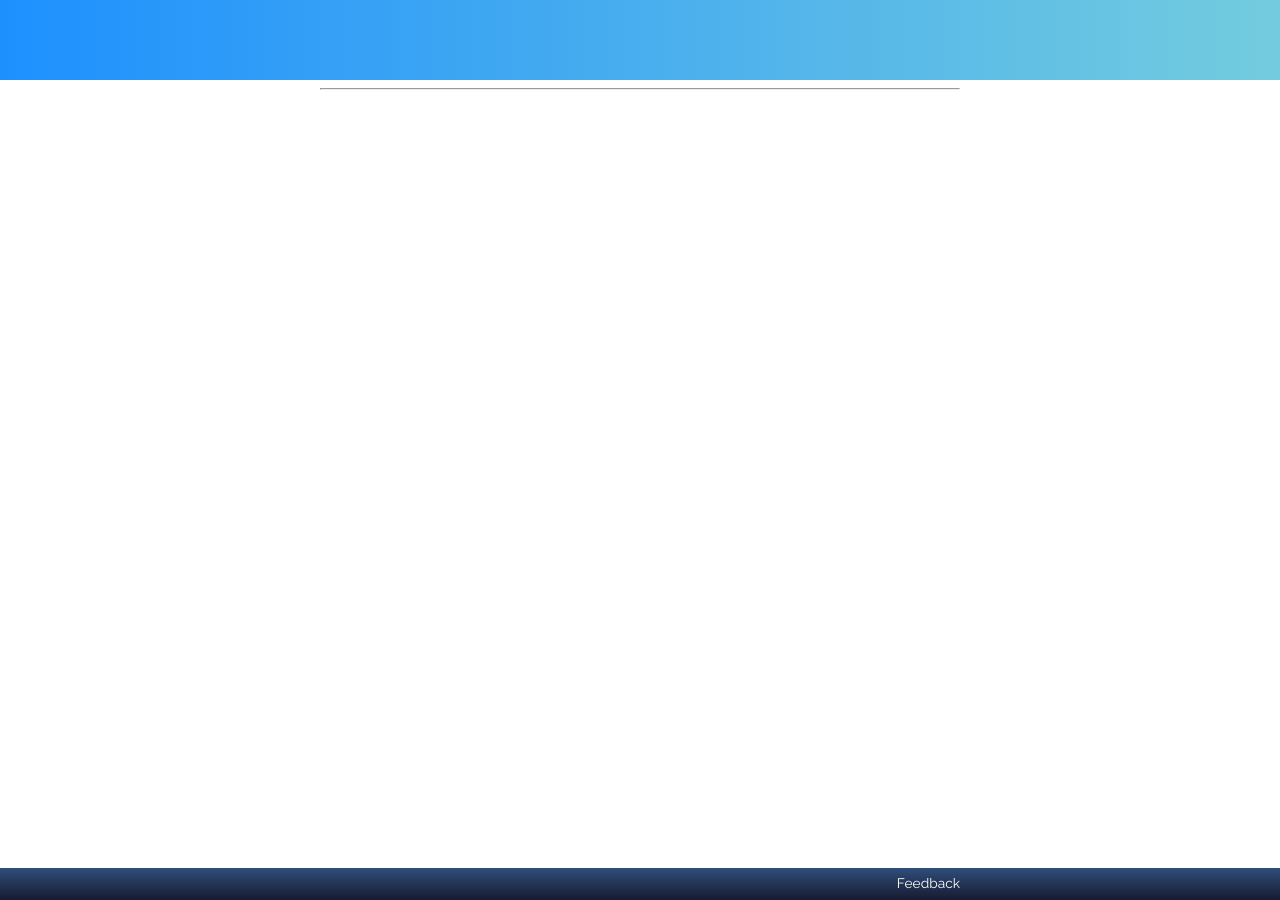
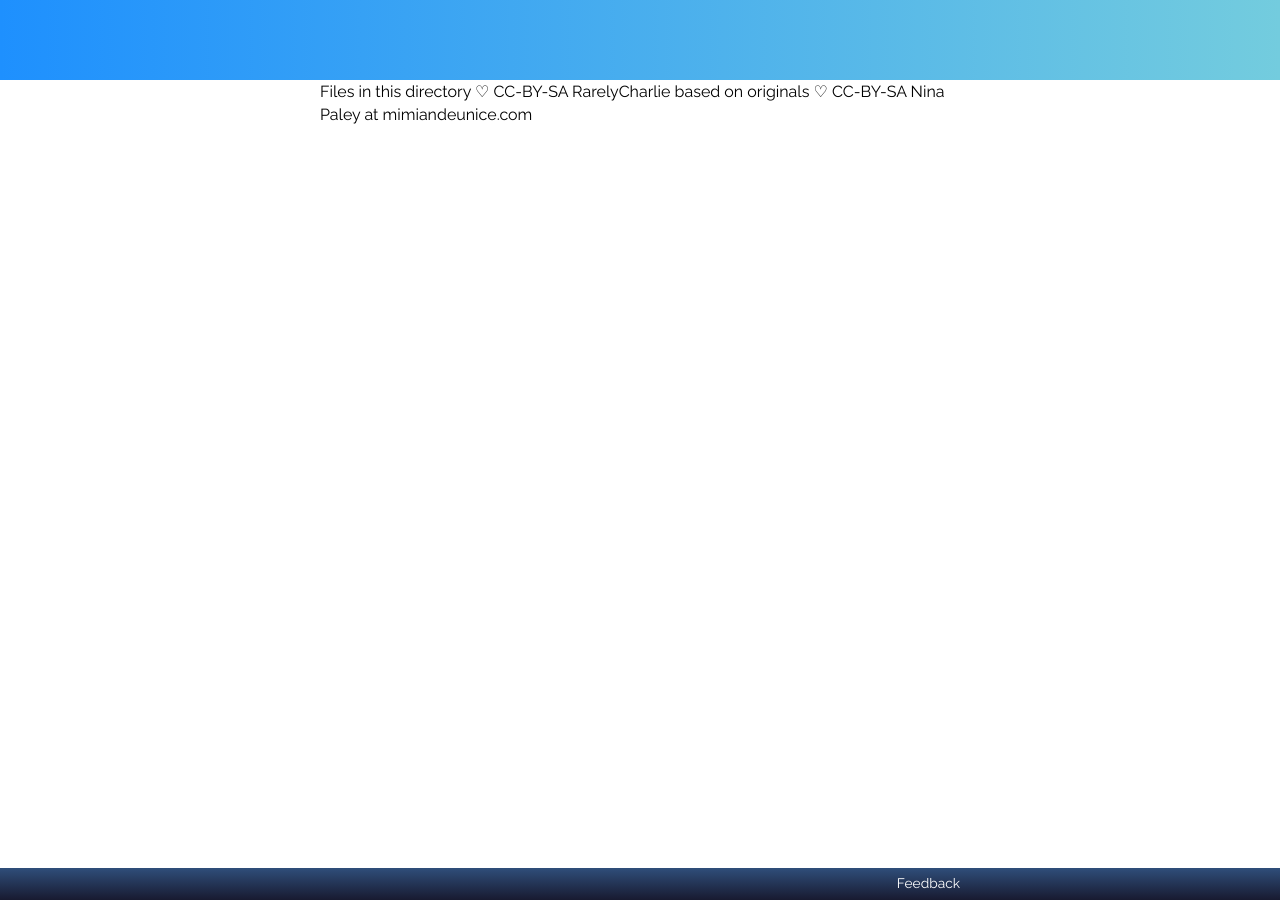
Before and after one commit to RarelyCharlie/rarelycharlie.github.io, a Jekyll site: the page built from assets/guide/index.md, in a window 1280 px wide. Built offline with Jekyll 4.4.1, drawn with Linux system fonts in a browser that asks for light colours; our own code applies the rules of GitHub Pages for plain Markdown files.

Commit message:
make license

```diff
--- a/assets/guide/index.md
+++ b/assets/guide/index.md
@@ -1 +1,2 @@
----
+Files in this directory ♡ CC-BY-SA RarelyCharlie
+based on originals ♡ CC-BY-SA Nina Paley at mimiandeunice.com
```
